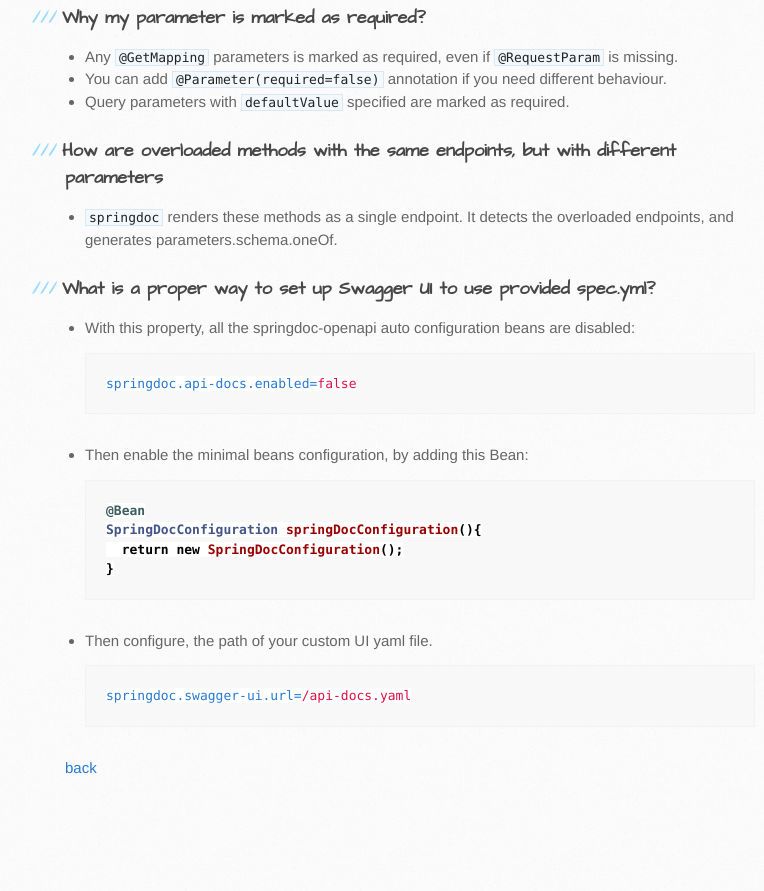
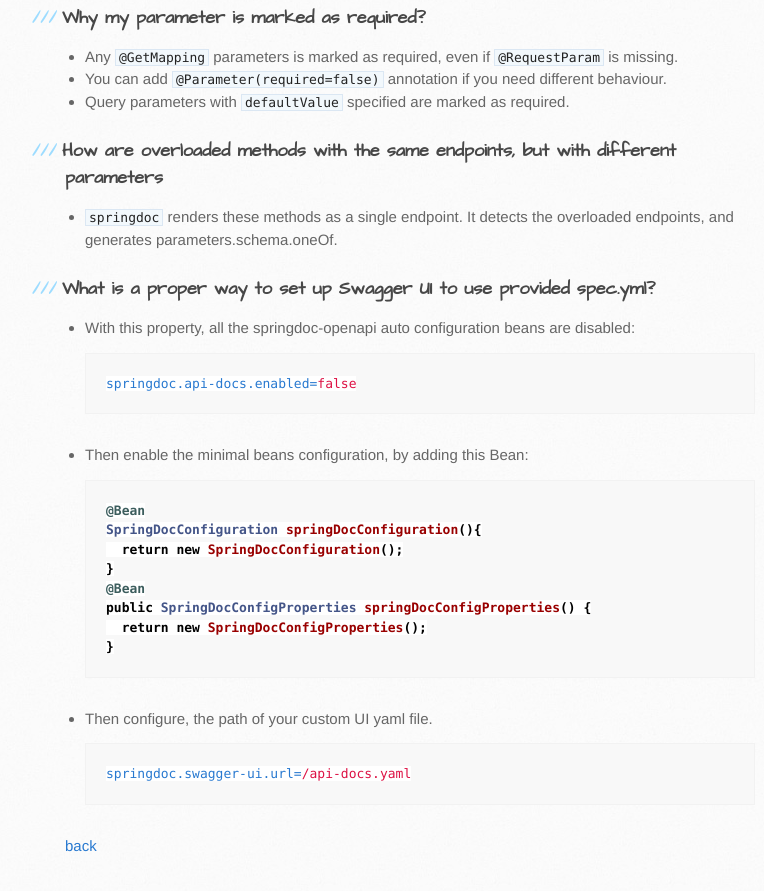
Before and after one commit to springdoc/springdoc-openapi-demos, a Jekyll site: the page built from docs/faq.md, in a window 1280 px wide and 900 px high, scrolled down 14643 px. Shown: the top 891 px of the window, without its empty margins (105-869 px from the left). Built offline with Jekyll 4.4.1, drawn with Linux system fonts in a browser that asks for light colours; before the commit the page ends 15465 px from its top, so only the background shows below that.

Commit message:
Update faq.md

````diff
--- a/docs/faq.md
+++ b/docs/faq.md
@@ -501,6 +501,10 @@
 SpringDocConfiguration springDocConfiguration(){
 	return new SpringDocConfiguration();
 }
+@Bean
+public SpringDocConfigProperties springDocConfigProperties() {
+	return new SpringDocConfigProperties();
+}
 ```
 - Then configure, the path of your custom UI yaml file.
 ```properties
````
